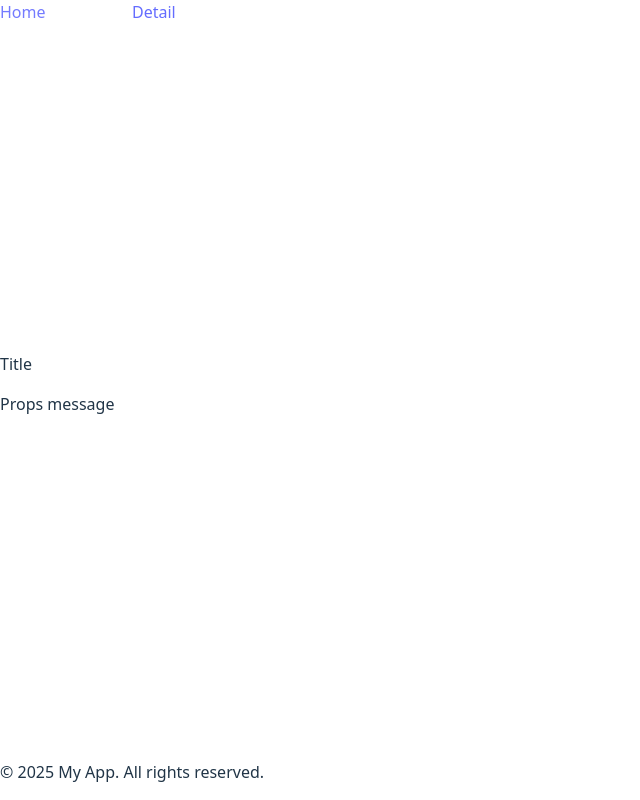
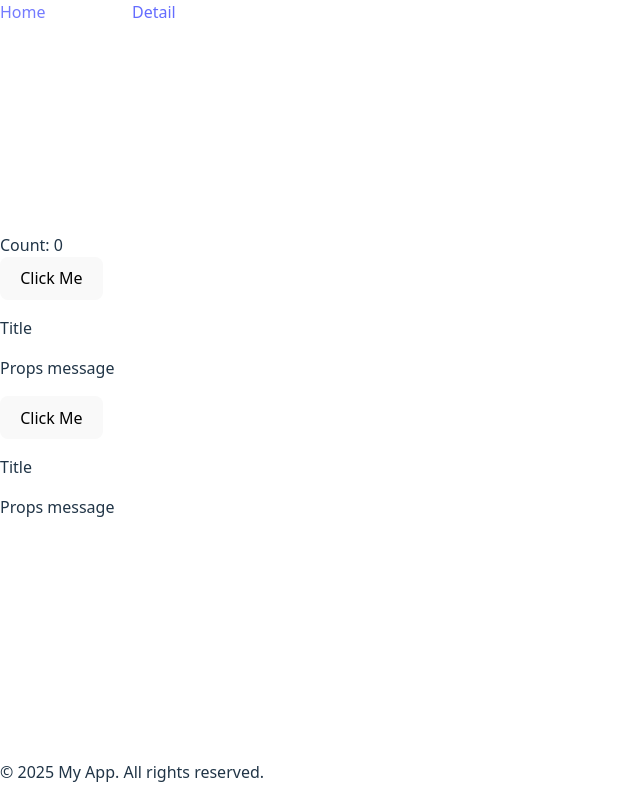
Before and after one commit to RyoGreen/practice_typescript, a React (Vite) app in the folder react/: page / in a window 1280 px wide. Shown: the whole page, without its empty margins (0-640 px from the left). Built offline with nearby package versions, Linux system fonts and the light colour scheme.

Commit message:
useState

```diff
--- a/react/src/features/components/Home.tsx
+++ b/react/src/features/components/Home.tsx
@@ -3,6 +3,7 @@ import React, { useEffect } from "react";
 type HomeFieldProps = {
     message?: string;
     title: string;
+    click?: () => void;
 };
 
 const HomeField: React.FC<HomeFieldProps> = (props) => {
@@ -17,6 +18,9 @@ const HomeField: React.FC<HomeFieldProps> = (props) => {
     }, []);
     return (
         <div>
+            <div>
+                <button onClick={props.click}>Click Me</button>
+            </div>
             {isLoading ? (
                 <p>Loading...</p>
             ) : (
--- a/react/src/pages/Home.tsx
+++ b/react/src/pages/Home.tsx
@@ -1,10 +1,15 @@
-import React from "react";
+import React, { useState } from "react";
 import HomeField from "../features/components/Home";
 
 const Home: React.FC = () => {
+    const [count, setCount] = useState(0);
     return (
         <div className="bg-gray-100">
-            <HomeField title="Title" message="Props message" />
+            <div>Count: {count}</div>
+            <HomeField title="Title" message="Props message" click={
+                () => setCount(count + 1)
+            } />
+            <HomeField title="Title" message="Props message" click={() => setCount(count + 1)} />
         </div>
     );
 };
```
